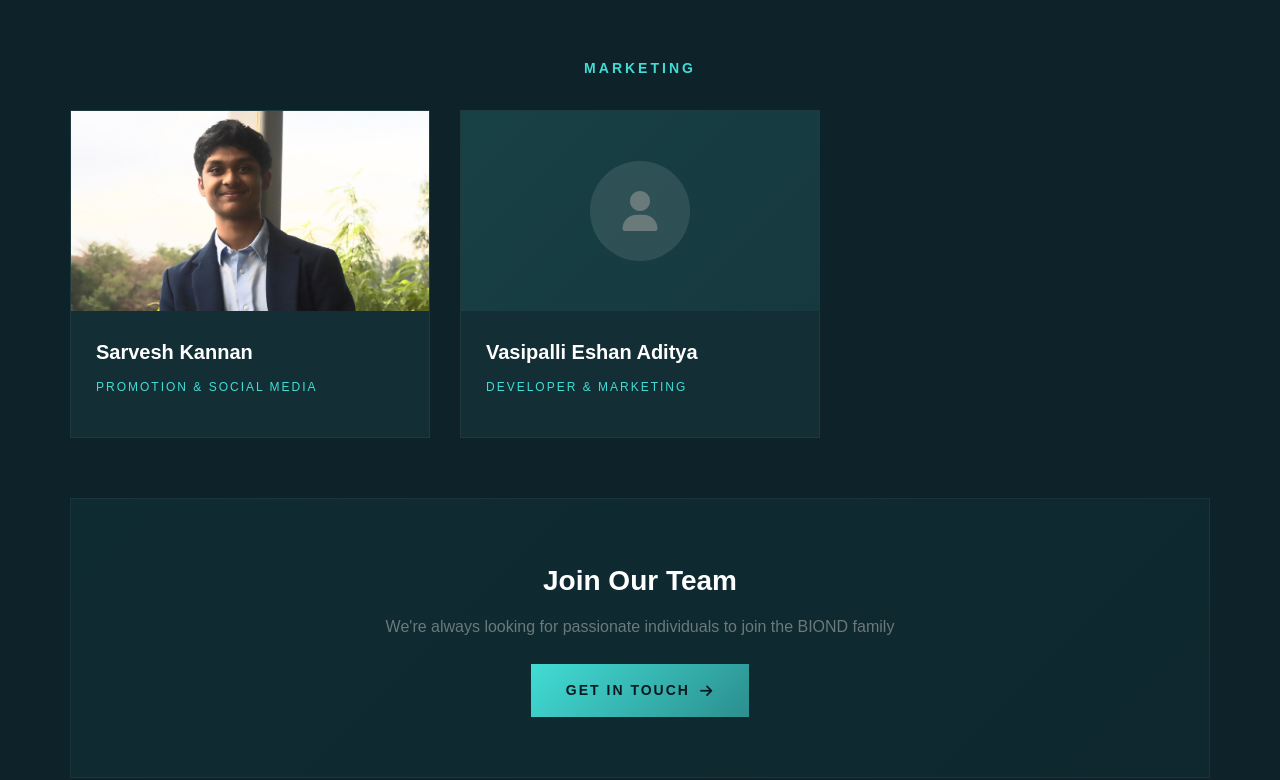
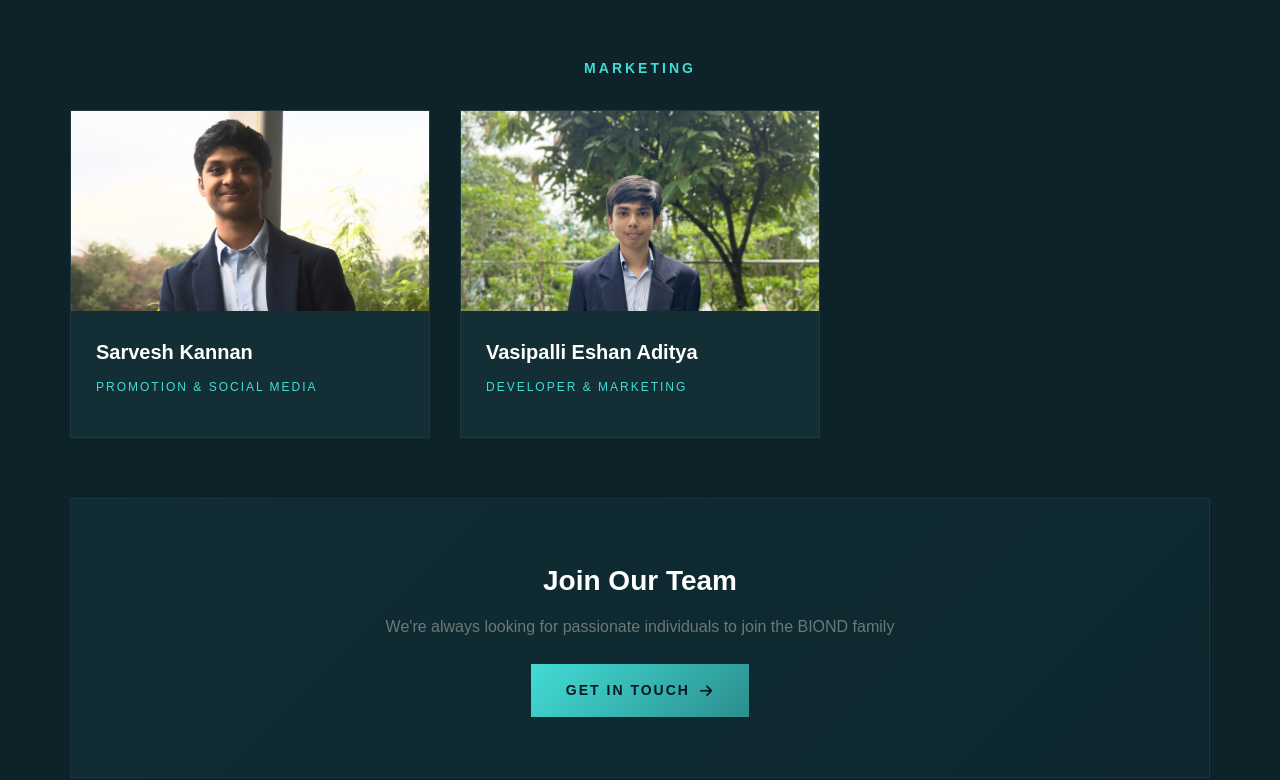
Before and after one commit to Vasipallie/biond, a plain HTML site: page index.html in a window 1280 px wide. Shown: the part 5880-6660 px from the top of the page. Drawn offline with nearby package versions, Linux system fonts and the light colour scheme; a script that the page names is missing; a web font is replaced by a local one.

Commit message:
added vasipalli image, and also removed video

```diff
--- a/index.html
+++ b/index.html
@@ -245,7 +245,7 @@
                     <div class="card-content"><h4>Sarvesh Kannan</h4><span class="role">Promotion &amp; Social Media</span></div>
                 </div>
                 <div class="team-card">
-                    <div class="card-image"><div class="placeholder-avatar"><i class="fas fa-user"></i></div></div>
+                    <div class="card-image"><img src="assets/team/vasipalli.jpg" alt="Vasipalli Eshan Aditya"></div>
                     <div class="card-content"><h4>Vasipalli Eshan Aditya</h4><span class="role">Developer &amp; Marketing</span></div>
                 </div>
             </div>
@@ -263,6 +263,7 @@
     </section>
 
 
+    <!--
     <section id="media" class="media">
         <div class="section-header">
             <span class="section-tag">WATCH & EXPLORE</span>
@@ -300,6 +301,7 @@
             </div>
         </div>
     </section>
+    -->
 
 
     <section id="social" class="social">
```
Also changed, not shown: assets/team/vasipalli.jpg (added), 1 other file.
